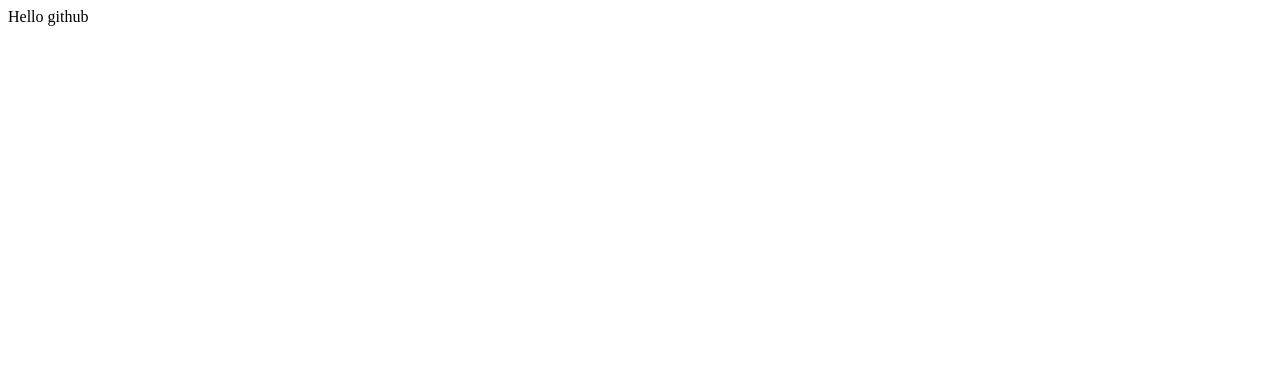
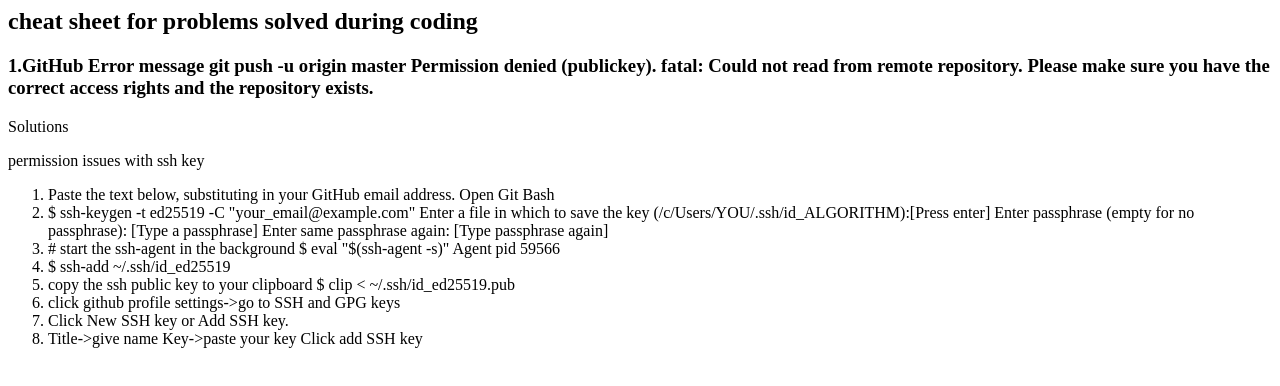
Before and after one commit to DeepaThangaraj/ProblemsAndSolutions, a plain HTML site: page index.html in a window 1280 px wide. Drawn offline with Linux system fonts and the light colour scheme.

Commit message:
SSH Key-Authentication error in gitbash

```diff
--- a/index.html
+++ b/index.html
@@ -1,5 +1,50 @@
 <html>
-  <body>
-    <p>Hello github</p>
-  </body>
+<head>
+<title>
+  programming guides for programmers
+</title>
+</head>
+<body>
+    <h2>cheat sheet for problems solved during coding </h2>
+    <h3>
+             1.GitHub Error message
+                 git push -u origin master
+             Permission denied (publickey).
+          fatal: Could not read from remote repository. Please make sure you have the correct access rights and the repository exists.
+   </h3>
+   <p>Solutions</p>
+      <p> permission issues with ssh key</p>
+       <ol>
+       <li>
+             Paste the text below, substituting in your GitHub email address.
+            Open Git Bash
+      <li>
+           $ ssh-keygen -t ed25519 -C "your_email@example.com"
+                Enter a file in which to save the key (/c/Users/YOU/.ssh/id_ALGORITHM):[Press enter]
+                Enter passphrase (empty for no passphrase): [Type a passphrase]
+                Enter same passphrase again: [Type passphrase again]
+       <li>
+              # start the ssh-agent in the background
+           $ eval "$(ssh-agent -s)"
+            Agent pid 59566
+        </li>
+        <li>
+            $ ssh-add ~/.ssh/id_ed25519
+        </li>
+        <li> copy the ssh public key to your clipboard
+		    $ clip < ~/.ssh/id_ed25519.pub
+       </li>
+	   <li>
+	       click github profile settings->go to SSH and GPG keys
+	   </li>
+	   <li>
+	        Click New SSH key or Add SSH key.
+	   </li>
+	     <li>
+		    Title->give name
+			Key->paste your key
+			Click add SSH key
+		 </li>
+       </ol>
+</body>
 </html>
```
